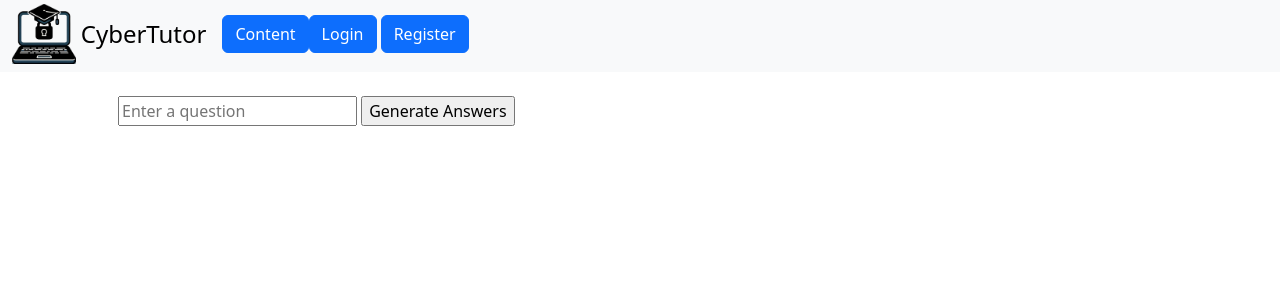
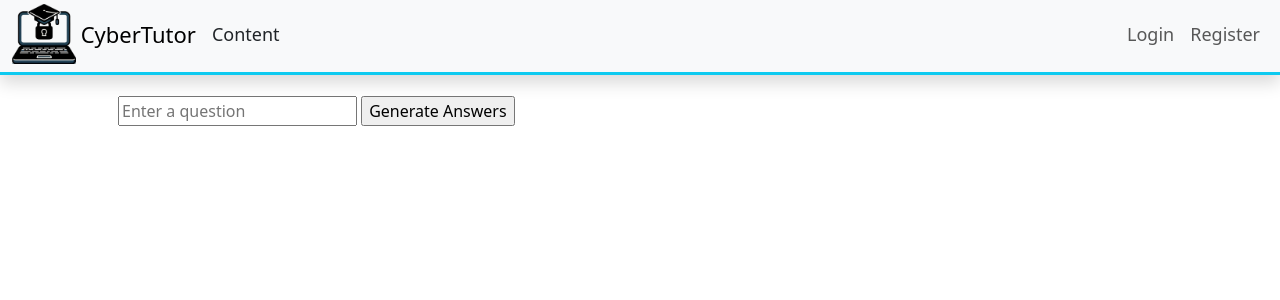
Before and after one commit to Cyber-Tutor/Cyber-Tutor-Backend, a Django app: page /learning_modules/content/ in a window 1280 px wide. Shown: the top 300 px of the page. Run offline with Django 5.2, Linux system fonts and the light colour scheme.

Commit message:
Update navbar styling and add Content link

```diff
--- a/templates/base.html
+++ b/templates/base.html
@@ -5,16 +5,21 @@
     <meta charset="utf-8">
     <meta name="viewport" content="width=device-width, initial-scale=1">
     <title>{% block title %}{% endblock %}</title>
-    <link href="{% static 'user_profiles/css/navbar.css' %}" rel="stylesheet">
     <link href="https://cdn.jsdelivr.net/npm/bootstrap@5.3.2/dist/css/bootstrap.min.css" rel="stylesheet" integrity="sha384-T3c6CoIi6uLrA9TneNEoa7RxnatzjcDSCmG1MXxSR1GAsXEV/Dwwykc2MPK8M2HN" crossorigin="anonymous">
-  </head>
+    <style>
+        .nav-link {
+            font-size: 18px;
+        }
+    </style>
+</head>
   <body>
-    <nav class="navbar fixed-top navbar-expand-lg bg-body-tertiary pt-1 pb-2 " data-bs-theme="light">
+    <nav class="navbar fixed-top navbar-expand-lg bg-body-tertiary pt-1 pb-2 border-bottom border-3 border-info shadow" data-bs-theme="light">
         <div class="container-fluid">
             <a class="navbar-brand p-0" href="{% url 'index' %}">
                 <img src="{% static 'user_profiles/images/CyberTutor_Logo.png' %}" alt="Logo" class="img-fluid" style="max-height: 60px;"></img>
-                <span style="font-size: 24px; vertical-align: middle;">CyberTutor</span>
+                <span style="font-size: 22px; vertical-align: middle;">CyberTutor</span>
             </a>
+            <a class="nav-item nav-link" href="{% url 'content' %}">Content</a>
 
             <button class="navbar-toggler" type="button" data-bs-toggle="collapse" data-bs-target="#navbarToggler"
                 aria-controls="navbarToggler" aria-expanded="false" aria-label="Navbar toggler">
@@ -22,16 +27,15 @@
             </button>
 
             <div class="collapse navbar-collapse" id="navbarToggler">
-                <a class="btn btn-primary" href="{% url 'content' %}">Content</a>
-                <div class="float-right">
+                <div class="navbar-nav ms-auto">
                     {% if user.is_authenticated %}
-                        <form action="{% url 'logout' %}" method="post">
+                        <form action="{% url 'logout' %}" method="post" class="nav-item">
                             {% csrf_token %}
                             <button type="submit" class="btn btn-primary">Logout</button>
                         </form>
                     {% else %}
-                        <a class="btn btn-primary" href="{% url 'login' %}">Login</a>
-                        <a class="btn btn-primary" href="{% url 'register' %}">Register</a>
+                        <a class="nav-item nav-link" href="{% url 'login' %}">Login</a>
+                        <a class="nav-item nav-link" href="{% url 'register' %}">Register</a>
                     {% endif %}
                 </div>
             </div>
--- /dev/null
+++ b/user_profiles/static/user_profiles/css/navbar.css
@@ -0,0 +1,3 @@
+.nav-link {
+    font-size: 100px;
+}
```
